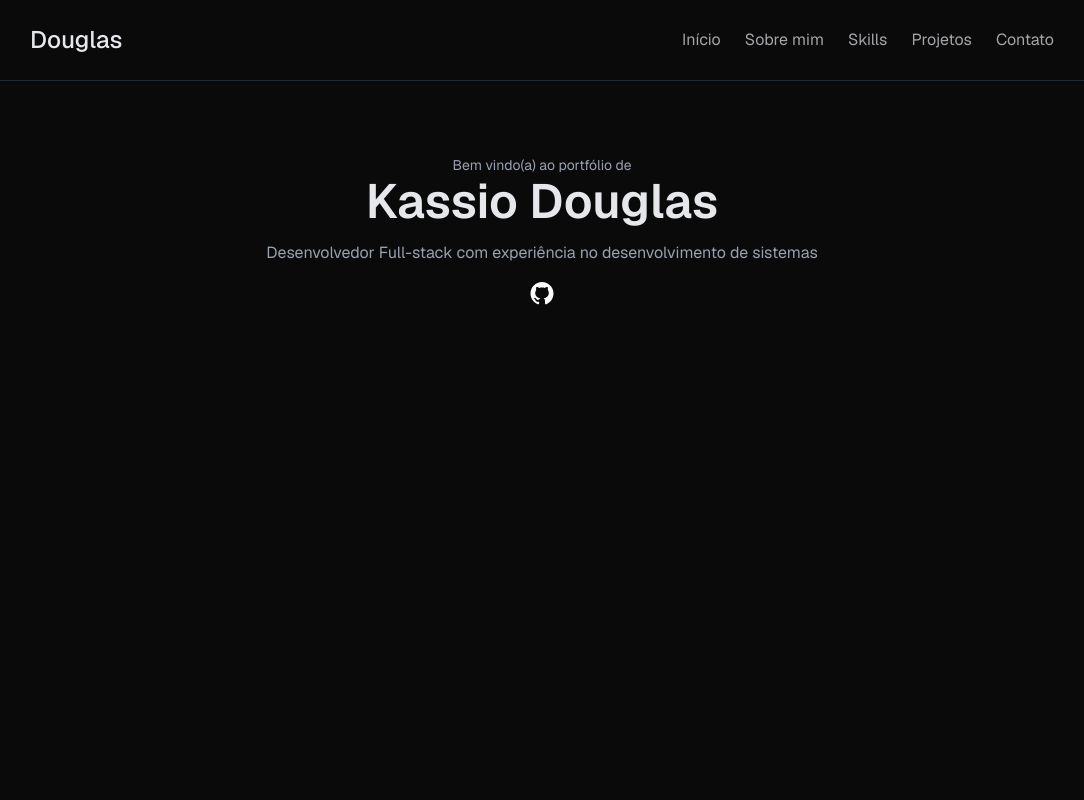
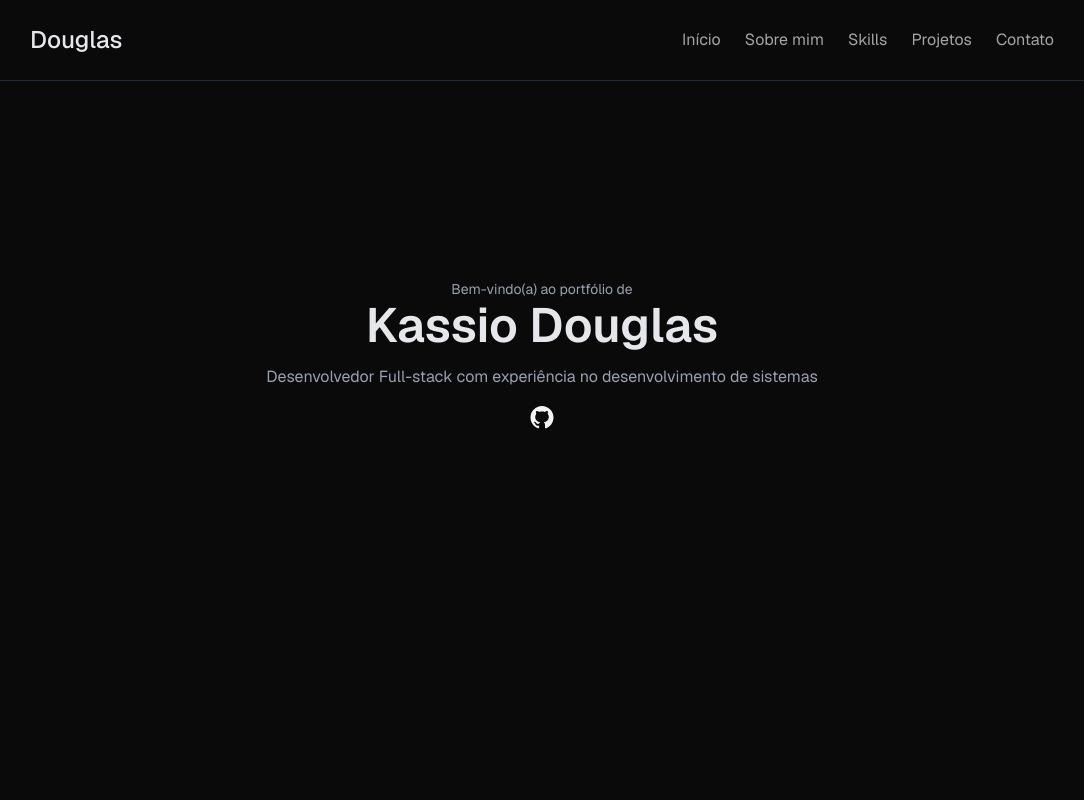
Before and after one commit to kassiodoug/portfolio, a React (Vite) app: page / in a window 1280 px wide. Shown: the top 800 px of the page, without its empty margins (98-1182 px from the left). Built offline with nearby package versions, Linux system fonts and the light colour scheme.

Commit message:
Tema padrão dark

```diff
--- a/index.html
+++ b/index.html
@@ -6,7 +6,7 @@
     <meta name="viewport" content="width=device-width, initial-scale=1.0" />
     <title>principal</title>
   </head>
-  <body>
+  <body class="dark">
     <div id="root"></div>
     <script type="module" src="/src/main.tsx"></script>
   </body>
--- a/src/App.tsx
+++ b/src/App.tsx
@@ -1,5 +1,5 @@
-import AboutMe from "./components/AboutMe";
 import Header from "./components/Header";
+import Hero from "./components/Hero";
 import Projects from "./components/Projects";
 
 function App() {
@@ -7,7 +7,7 @@
     <>
       <Header />
       <main>
-        <AboutMe />
+        <Hero />
         <Projects />
       </main>
     </>
--- a/src/components/AboutMe.tsx
+++ b/src/components/Hero.tsx
@@ -1,12 +1,12 @@
 import Container from "./Container";
-import IconGithub from "./icons/icon-github";
+import IconGithub from "./icons/IconGithub";
 
-export default function AboutMe() {
+export default function Hero() {
   return (
     <Container>
-      <section className="flex w-full  min-h-[calc(100vh/2)] justify-center gap-10 text-center">
+      <section className="flex w-full items-center min-h-[calc(100vh/2)] justify-center gap-10 text-center">
         <section className="space-y-4">
-          <span className="w-full text-sm">Bem vindo(a) ao portfólio de</span>
+          <span className="w-full text-sm">Bem-vindo(a) ao portfólio de</span>
           <h1 className="text-5xl font-semibold animate-fade-in text-gray-200 my-name">
             Kassio Douglas
           </h1>
@@ -18,7 +18,7 @@
 
           <section className="flex justify-center">
             <a href="https://github.com/kassiodoug" target="_blank">
-              <IconGithub />
+              <IconGithub className="fill-gray-100" />
             </a>
           </section>
         </section>
--- a/src/components/Projects.tsx
+++ b/src/components/Projects.tsx
@@ -5,15 +5,16 @@
     image: "",
     title: "",
     description: "",
-    link: "",
+    demoUrl: "",
+    githubUrl: "",
     stack: ["TypeScript", "React"],
   },
 ];
 
 export default function Projects() {
   return (
-    <Container>
-      <section id="projects">
+    <Container id="projects">
+      <section>
         <h2 className="mb-8 text-center text-3xl text-gray-200">Projetos</h2>
         <section className="flex justify-center gap-4"></section>
       </section>
--- a/src/components/container.tsx
+++ b/src/components/container.tsx
@@ -1,10 +1,23 @@
+import { cn } from "@/lib/utils";
+
 type PropsContainer = {
   children: React.ReactNode;
-};
+  className?: string;
+} & React.ComponentProps<"section">;
 
-export default function Container({ children }: PropsContainer) {
+export default function Container({
+  children,
+  className,
+  ...props
+}: PropsContainer) {
   return (
-    <section className="mx-auto min-h-screen  max-w-7xl  px-4 py-18 sm:px-6 lg:px-8">
+    <section
+      {...props}
+      className={cn(
+        "mx-auto min-h-screen  max-w-7xl  px-4 py-18 sm:px-6 lg:px-8",
+        className,
+      )}
+    >
       {children}
     </section>
   );
--- /dev/null
+++ b/src/components/icons/IconGithub.tsx
@@ -0,0 +1,15 @@
+import type { SVGProps } from "react";
+
+const IconGithub = (props: SVGProps<SVGSVGElement>) => (
+  <svg
+    width={24}
+    height={24}
+    aria-hidden="true"
+    data-view-component="true"
+    {...props}
+  >
+    <path d="M10.226 17.284c-2.965-.36-5.054-2.493-5.054-5.256 0-1.123.404-2.336 1.078-3.144-.292-.741-.247-2.314.09-2.965.898-.112 2.111.36 2.83 1.01.853-.269 1.752-.404 2.853-.404 1.1 0 1.999.135 2.807.382.696-.629 1.932-1.1 2.83-.988.315.606.36 2.179.067 2.942.72.854 1.101 2 1.101 3.167 0 2.763-2.089 4.852-5.098 5.234.763.494 1.28 1.572 1.28 2.807v2.336c0 .674.561 1.056 1.235.786 4.066-1.55 7.255-5.615 7.255-10.646C23.5 6.188 18.334 1 11.978 1 5.62 1 .5 6.188.5 12.545c0 4.986 3.167 9.12 7.435 10.669.606.225 1.19-.18 1.19-.786V20.63a2.9 2.9 0 0 1-1.078.224c-1.483 0-2.359-.808-2.987-2.313-.247-.607-.517-.966-1.034-1.033-.27-.023-.359-.135-.359-.27 0-.27.45-.471.898-.471.652 0 1.213.404 1.797 1.235.45.651.921.943 1.483.943.561 0 .92-.202 1.437-.719.382-.381.674-.718.944-.943" />
+  </svg>
+);
+
+export default IconGithub;
--- a/src/components/icons/icon-github.tsx
+++ /dev/null
@@ -1,15 +0,0 @@
-export default function IconGithub() {
-  return (
-    <svg
-      height="24"
-      aria-hidden="true"
-      viewBox="0 0 24 24"
-      version="1.1"
-      width="24"
-      data-view-component="true"
-      className="fill-gray-50"
-    >
-      <path d="M10.226 17.284c-2.965-.36-5.054-2.493-5.054-5.256 0-1.123.404-2.336 1.078-3.144-.292-.741-.247-2.314.09-2.965.898-.112 2.111.36 2.83 1.01.853-.269 1.752-.404 2.853-.404 1.1 0 1.999.135 2.807.382.696-.629 1.932-1.1 2.83-.988.315.606.36 2.179.067 2.942.72.854 1.101 2 1.101 3.167 0 2.763-2.089 4.852-5.098 5.234.763.494 1.28 1.572 1.28 2.807v2.336c0 .674.561 1.056 1.235.786 4.066-1.55 7.255-5.615 7.255-10.646C23.5 6.188 18.334 1 11.978 1 5.62 1 .5 6.188.5 12.545c0 4.986 3.167 9.12 7.435 10.669.606.225 1.19-.18 1.19-.786V20.63a2.9 2.9 0 0 1-1.078.224c-1.483 0-2.359-.808-2.987-2.313-.247-.607-.517-.966-1.034-1.033-.27-.023-.359-.135-.359-.27 0-.27.45-.471.898-.471.652 0 1.213.404 1.797 1.235.45.651.921.943 1.483.943.561 0 .92-.202 1.437-.719.382-.381.674-.718.944-.943"></path>
-    </svg>
-  );
-}
--- a/src/index.css
+++ b/src/index.css
@@ -2,19 +2,19 @@
 @import "tailwindcss";
 
 @theme {
-  --bg-dark: hsl(var(--bg-dark-q));
-  --color: hsl(var(--color-q));
+  --bg-dark: var(--bg);
+  --color-fg: var(--c-fg);
 }
 
 @layer base {
   :root {
-    --bg-dark: 210 40% 98%;
-    --color: ;
+    --bg: var(--color-gray-100);
+    --c-fg: var(--color-gray-800);
   }
 
   .dark {
-    --bg-dark: 222 47% 4%;
-    --color: hsl(var(--color-blue-400));
+    --bg: rgb(10, 10, 10);
+    --c-fg: var(--color-gray-400);
   }
 
   html {
@@ -23,13 +23,10 @@
 
   body {
     @apply transition-colors duration-300;
+    background-color: var(--bg);
+    color: var(--c-fg);
+    font-family: "Geist", sans-serif;
+    font-optical-sizing: auto;
+    font-style: normal;
   }
 }
-
-body {
-  background-color: rgb(10, 10, 10);
-  color: var(--color-gray-400);
-  font-family: "Geist", sans-serif;
-  font-optical-sizing: auto;
-  font-style: normal;
-}
```
